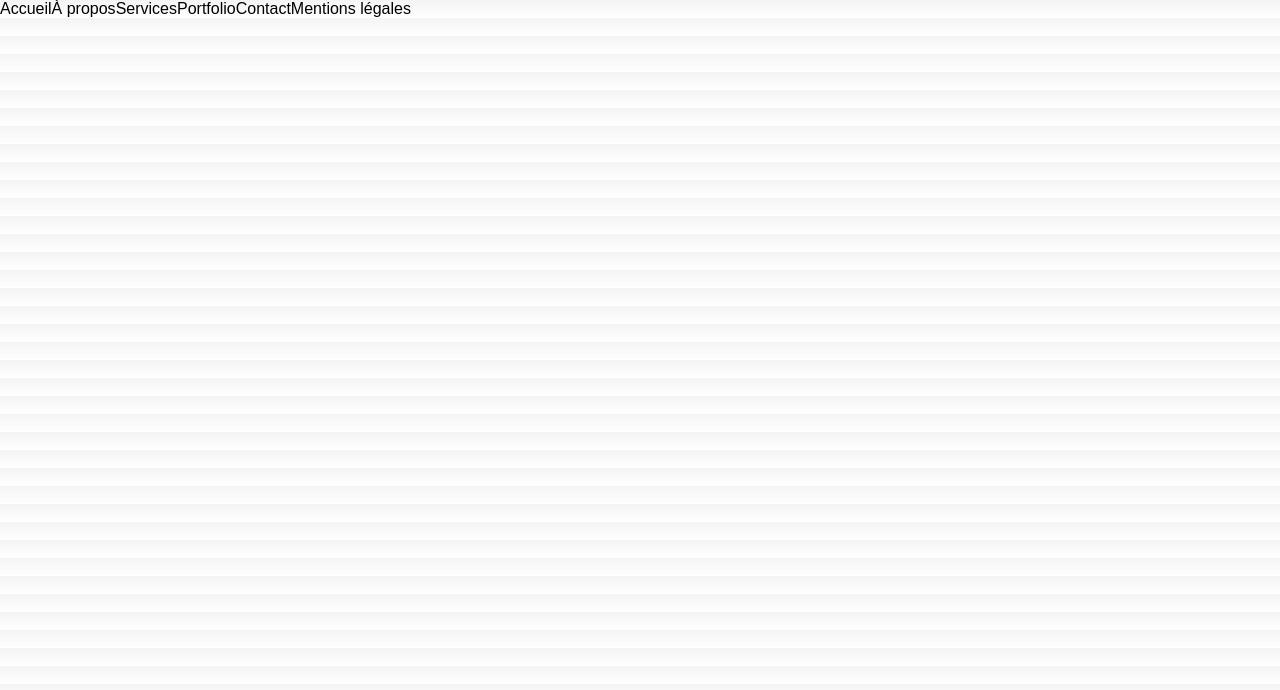
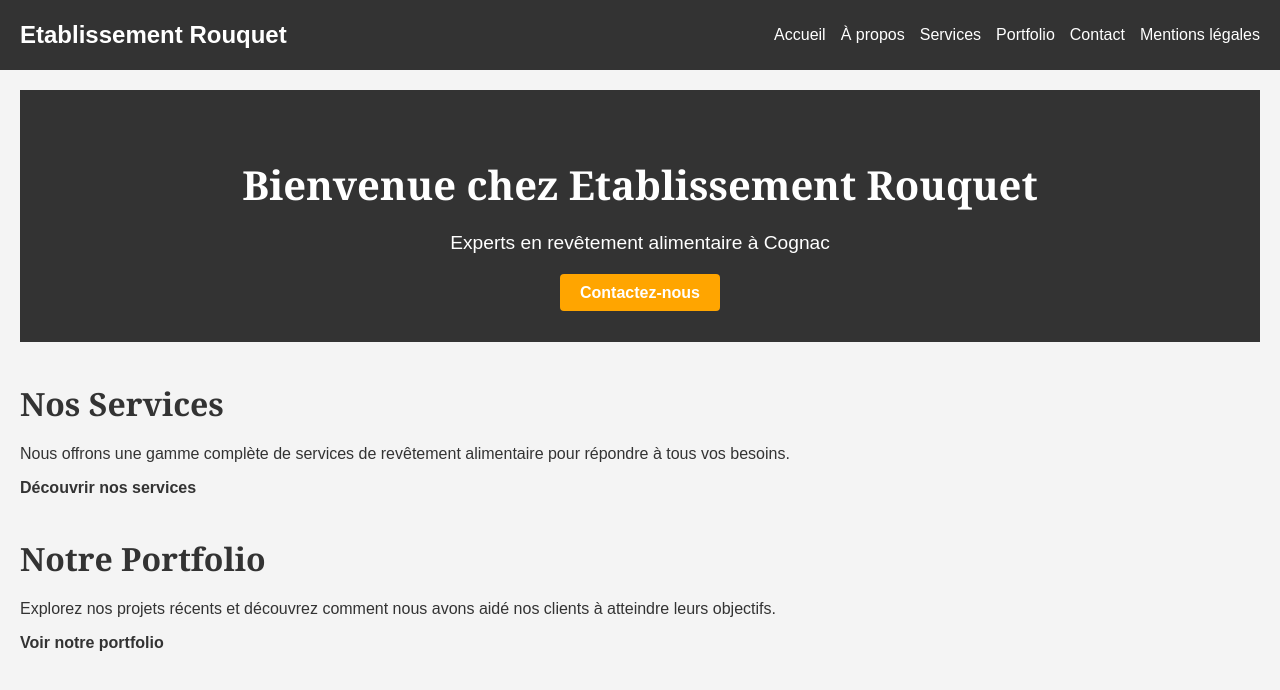
Before and after one commit to RudyDev-engfr/rouquetEstablishment, a Next.js app: page / in a window 1280 px wide. Shown: the top 690 px of the page. Built offline with nearby package versions, Linux system fonts and the light colour scheme.

Commit message:
Remove GA and Head for a time, working on styles and front

```diff
--- a/app/globals.css
+++ b/app/globals.css
@@ -1,178 +1,32 @@
-:root {
-  --max-width: 1100px;
-  --border-radius: 12px;
-  --font-mono: ui-monospace, Menlo, Monaco, "Cascadia Mono", "Segoe UI Mono", "Roboto Mono",
-    "Oxygen Mono", "Ubuntu Monospace", "Source Code Pro", "Fira Mono", "Droid Sans Mono",
-    "Courier New", monospace;
-
-  --foreground-rgb: 0, 0, 0;
-  --background-start-rgb: 214, 219, 220;
-  --background-end-rgb: 255, 255, 255;
-
-  --primary-glow: conic-gradient(
-    from 180deg at 50% 50%,
-    #16abff33 0deg,
-    #0885ff33 55deg,
-    #54d6ff33 120deg,
-    #0071ff33 160deg,
-    transparent 360deg
-  );
-  --secondary-glow: radial-gradient(rgba(255, 255, 255, 1), rgba(255, 255, 255, 0));
-
-  --tile-start-rgb: 239, 245, 249;
-  --tile-end-rgb: 228, 232, 233;
-  --tile-border: conic-gradient(
-    #00000080,
-    #00000040,
-    #00000030,
-    #00000020,
-    #00000010,
-    #00000010,
-    #00000080
-  );
-
-  --callout-rgb: 238, 240, 241;
-  --callout-border-rgb: 172, 175, 176;
-  --card-rgb: 180, 185, 188;
-  --card-border-rgb: 131, 134, 135;
-}
-
-@media (prefers-color-scheme: dark) {
-  :root {
-    --foreground-rgb: 255, 255, 255;
-    --background-start-rgb: 0, 0, 0;
-    --background-end-rgb: 0, 0, 0;
-
-    --primary-glow: radial-gradient(rgba(1, 65, 255, 0.4), rgba(1, 65, 255, 0));
-    --secondary-glow: linear-gradient(
-      to bottom right,
-      rgba(1, 65, 255, 0),
-      rgba(1, 65, 255, 0),
-      rgba(1, 65, 255, 0.3)
-    );
-
-    --tile-start-rgb: 2, 13, 46;
-    --tile-end-rgb: 2, 5, 19;
-    --tile-border: conic-gradient(
-      #ffffff80,
-      #ffffff40,
-      #ffffff30,
-      #ffffff20,
-      #ffffff10,
-      #ffffff10,
-      #ffffff80
-    );
-
-    --callout-rgb: 20, 20, 20;
-    --callout-border-rgb: 108, 108, 108;
-    --card-rgb: 100, 100, 100;
-    --card-border-rgb: 200, 200, 200;
-  }
-}
-
-* {
-  box-sizing: border-box;
-  padding: 0;
-  margin: 0;
-}
-
-html,
-body {
-  max-width: 100vw;
-  overflow-x: hidden;
-}
-
-body {
-  color: rgb(var(--foreground-rgb));
-  background: linear-gradient(to bottom, transparent, rgb(var(--background-end-rgb)))
-    rgb(var(--background-start-rgb));
-}
-
-a {
-  color: inherit;
-  text-decoration: none;
-}
-
-@media (prefers-color-scheme: dark) {
-  html {
-    color-scheme: dark;
-  }
-}
-
 body {
   font-family: Arial, sans-serif;
   margin: 0;
   padding: 0;
   background-color: #f4f4f4;
+  color: #333;
+}
+
+h1,
+h2,
+h3,
+h4,
+h5,
+h6 {
+  font-family: "Georgia", serif;
+}
+
+a {
+  color: #333;
+  text-decoration: none;
+}
+
+a:hover {
+  text-decoration: underline;
 }
 
 .container {
-  width: 80%;
+  width: 90%;
+  max-width: 1200px;
   margin: 0 auto;
   padding: 20px;
 }
-
-h1 {
-  color: #333;
-}
-
-p {
-  line-height: 1.6;
-}
-
-form div {
-  margin-bottom: 15px;
-}
-
-label {
-  display: block;
-  margin-bottom: 5px;
-}
-
-input[type="text"],
-input[type="email"],
-textarea {
-  width: 100%;
-  padding: 10px;
-  margin-bottom: 10px;
-  border: 1px solid #ccc;
-  border-radius: 4px;
-}
-
-button {
-  padding: 10px 15px;
-  background-color: #333;
-  color: #fff;
-  border: none;
-  border-radius: 4px;
-  cursor: pointer;
-}
-
-button:hover {
-  background-color: #555;
-}
-
-@media (max-width: 768px) {
-  .container {
-    width: 95%;
-    padding: 10px;
-  }
-
-  h1 {
-    font-size: 1.5em;
-  }
-
-  p {
-    font-size: 1em;
-  }
-
-  input[type="text"],
-  input[type="email"],
-  textarea {
-    font-size: 1em;
-  }
-
-  button {
-    font-size: 1em;
-  }
-}
--- a/app/page.js
+++ b/app/page.js
@@ -1,13 +1,15 @@
 import dynamic from "next/dynamic";
+import Link from "next/link";
+import styles from "./page.module.css";
 
 // Charger les composants client de manière dynamique sans SSR
-const Head = dynamic(() => import("../components/Head"), { ssr: false });
-const GoogleAnalytics = dynamic(() => import("../components/GoogleAnalytics"), { ssr: false });
+// const Head = dynamic(() => import("../components/Head"), { ssr: false });
+// const GoogleAnalytics = dynamic(() => import("../components/GoogleAnalytics"), { ssr: false });
 
 export default function HomePage() {
   return (
     <>
-      <Head
+      {/* <Head
         title='Etablissement Rouquet'
         description="Découvrez les services de revêtement alimentaire d'Etablissement Rouquet à Cognac. Expertise, qualité et durabilité."
         canonical='https://www.rouquet.com/'
@@ -26,9 +28,39 @@ export default function HomePage() {
           ],
           site_name: "Etablissement Rouquet",
         }}
-      />
-      <GoogleAnalytics />
-      <div>{/* Contenu de la page d'accueil */}</div>
+      /> */}
+      {/* <GoogleAnalytics /> */}
+      <div className={styles.container}>
+        <header className={styles.header}>
+          <h1>Bienvenue chez Etablissement Rouquet</h1>
+          <p>Experts en revêtement alimentaire à Cognac</p>
+          <a href='/contact' className={styles.cta}>
+            Contactez-nous
+          </a>
+        </header>
+
+        <section className={styles.services}>
+          <h2>Nos Services</h2>
+          <p>
+            Nous offrons une gamme complète de services de revêtement alimentaire pour répondre à
+            tous vos besoins.
+          </p>
+          <a href='/services' className={styles.link}>
+            Découvrir nos services
+          </a>
+        </section>
+
+        <section className={styles.portfolio}>
+          <h2>Notre Portfolio</h2>
+          <p>
+            Explorez nos projets récents et découvrez comment nous avons aidé nos clients à
+            atteindre leurs objectifs.
+          </p>
+          <a href='/portfolio' className={styles.link}>
+            Voir notre portfolio
+          </a>
+        </section>
+      </div>
     </>
   );
 }
--- a/app/page.module.css
+++ b/app/page.module.css
@@ -1,230 +1,55 @@
-.main {
-  display: flex;
-  flex-direction: column;
-  justify-content: space-between;
-  align-items: center;
-  padding: 6rem;
-  min-height: 100vh;
+.container {
+  padding: 20px;
 }
 
-.description {
-  display: inherit;
-  justify-content: inherit;
-  align-items: inherit;
-  font-size: 0.85rem;
-  max-width: var(--max-width);
-  width: 100%;
-  z-index: 2;
-  font-family: var(--font-mono);
+.header {
+  text-align: center;
+  background-color: #333;
+  color: white;
+  padding: 40px 20px;
+  margin-bottom: 40px;
 }
 
-.description a {
-  display: flex;
-  justify-content: center;
-  align-items: center;
-  gap: 0.5rem;
+.header h1 {
+  margin-bottom: 20px;
+  font-size: 2.5em;
 }
 
-.description p {
-  position: relative;
-  margin: 0;
-  padding: 1rem;
-  background-color: rgba(var(--callout-rgb), 0.5);
-  border: 1px solid rgba(var(--callout-border-rgb), 0.3);
-  border-radius: var(--border-radius);
+.header p {
+  font-size: 1.2em;
+  margin-bottom: 30px;
 }
 
-.code {
-  font-weight: 700;
-  font-family: var(--font-mono);
+.cta {
+  background-color: #ffa500;
+  color: white;
+  padding: 10px 20px;
+  text-decoration: none;
+  font-weight: bold;
+  border-radius: 4px;
 }
 
-.grid {
-  display: grid;
-  grid-template-columns: repeat(4, minmax(25%, auto));
-  max-width: 100%;
-  width: var(--max-width);
+.cta:hover {
+  background-color: #e69500;
 }
 
-.card {
-  padding: 1rem 1.2rem;
-  border-radius: var(--border-radius);
-  background: rgba(var(--card-rgb), 0);
-  border: 1px solid rgba(var(--card-border-rgb), 0);
-  transition: background 200ms, border 200ms;
+.services,
+.portfolio {
+  margin-bottom: 40px;
 }
 
-.card span {
-  display: inline-block;
-  transition: transform 200ms;
+.services h2,
+.portfolio h2 {
+  font-size: 2em;
+  margin-bottom: 20px;
 }
 
-.card h2 {
-  font-weight: 600;
-  margin-bottom: 0.7rem;
+.link {
+  color: #333;
+  text-decoration: none;
+  font-weight: bold;
 }
 
-.card p {
-  margin: 0;
-  opacity: 0.6;
-  font-size: 0.9rem;
-  line-height: 1.5;
-  max-width: 30ch;
-  text-wrap: balance;
+.link:hover {
+  text-decoration: underline;
 }
-
-.center {
-  display: flex;
-  justify-content: center;
-  align-items: center;
-  position: relative;
-  padding: 4rem 0;
-}
-
-.center::before {
-  background: var(--secondary-glow);
-  border-radius: 50%;
-  width: 480px;
-  height: 360px;
-  margin-left: -400px;
-}
-
-.center::after {
-  background: var(--primary-glow);
-  width: 240px;
-  height: 180px;
-  z-index: -1;
-}
-
-.center::before,
-.center::after {
-  content: "";
-  left: 50%;
-  position: absolute;
-  filter: blur(45px);
-  transform: translateZ(0);
-}
-
-.logo {
-  position: relative;
-}
-/* Enable hover only on non-touch devices */
-@media (hover: hover) and (pointer: fine) {
-  .card:hover {
-    background: rgba(var(--card-rgb), 0.1);
-    border: 1px solid rgba(var(--card-border-rgb), 0.15);
-  }
-
-  .card:hover span {
-    transform: translateX(4px);
-  }
-}
-
-@media (prefers-reduced-motion) {
-  .card:hover span {
-    transform: none;
-  }
-}
-
-/* Mobile */
-@media (max-width: 700px) {
-  .content {
-    padding: 4rem;
-  }
-
-  .grid {
-    grid-template-columns: 1fr;
-    margin-bottom: 120px;
-    max-width: 320px;
-    text-align: center;
-  }
-
-  .card {
-    padding: 1rem 2.5rem;
-  }
-
-  .card h2 {
-    margin-bottom: 0.5rem;
-  }
-
-  .center {
-    padding: 8rem 0 6rem;
-  }
-
-  .center::before {
-    transform: none;
-    height: 300px;
-  }
-
-  .description {
-    font-size: 0.8rem;
-  }
-
-  .description a {
-    padding: 1rem;
-  }
-
-  .description p,
-  .description div {
-    display: flex;
-    justify-content: center;
-    position: fixed;
-    width: 100%;
-  }
-
-  .description p {
-    align-items: center;
-    inset: 0 0 auto;
-    padding: 2rem 1rem 1.4rem;
-    border-radius: 0;
-    border: none;
-    border-bottom: 1px solid rgba(var(--callout-border-rgb), 0.25);
-    background: linear-gradient(
-      to bottom,
-      rgba(var(--background-start-rgb), 1),
-      rgba(var(--callout-rgb), 0.5)
-    );
-    background-clip: padding-box;
-    backdrop-filter: blur(24px);
-  }
-
-  .description div {
-    align-items: flex-end;
-    pointer-events: none;
-    inset: auto 0 0;
-    padding: 2rem;
-    height: 200px;
-    background: linear-gradient(
-      to bottom,
-      transparent 0%,
-      rgb(var(--background-end-rgb)) 40%
-    );
-    z-index: 1;
-  }
-}
-
-/* Tablet and Smaller Desktop */
-@media (min-width: 701px) and (max-width: 1120px) {
-  .grid {
-    grid-template-columns: repeat(2, 50%);
-  }
-}
-
-@media (prefers-color-scheme: dark) {
-  .vercelLogo {
-    filter: invert(1);
-  }
-
-  .logo {
-    filter: invert(1) drop-shadow(0 0 0.3rem #ffffff70);
-  }
-}
-
-@keyframes rotate {
-  from {
-    transform: rotate(360deg);
-  }
-  to {
-    transform: rotate(0deg);
-  }
-}
--- /dev/null
+++ b/components/Nav.module.css
@@ -0,0 +1,44 @@
+.navbar {
+  display: flex;
+  justify-content: space-between;
+  align-items: center;
+  background-color: #333;
+  padding: 10px 20px;
+}
+
+.logo a {
+  color: white;
+  text-decoration: none;
+  font-size: 1.5em;
+  font-weight: bold;
+}
+
+.navLinks {
+  list-style: none;
+  display: flex;
+  gap: 15px;
+}
+
+.navLinks li {
+  display: inline;
+}
+
+.navLinks a {
+  color: white;
+  text-decoration: none;
+  font-size: 1em;
+}
+
+.navLinks a:hover {
+  text-decoration: underline;
+}
+
+@media (max-width: 768px) {
+  .navLinks {
+    display: none;
+  }
+
+  .navbar {
+    justify-content: center;
+  }
+}
--- a/components/nav.js
+++ b/components/nav.js
@@ -1,14 +1,32 @@
 import Link from "next/link";
+import styles from "./Nav.module.css";
 
 export default function Nav() {
   return (
-    <nav>
+    <nav className={styles.navbar}>
+      <div className={styles.logo}>
+        <Link href='/'>Etablissement Rouquet</Link>
+      </div>
+      <ul className={styles.navLinks}>
+        <li>
           <Link href='/'>Accueil</Link>
+        </li>
+        <li>
           <Link href='/about'>À propos</Link>
+        </li>
+        <li>
           <Link href='/services'>Services</Link>
+        </li>
+        <li>
           <Link href='/portfolio'>Portfolio</Link>
+        </li>
+        <li>
           <Link href='/contact'>Contact</Link>
+        </li>
+        <li>
           <Link href='/legal'>Mentions légales</Link>
+        </li>
+      </ul>
     </nav>
   );
 }
```
Also changed, not shown: components/Head.js (+13 -13 lines), package.json (+8 -9 lines), app/app.module.css (added), 1 other file (tests, documents, lock files or other folders). Lines whose indentation alone changed are shown as unchanged.
